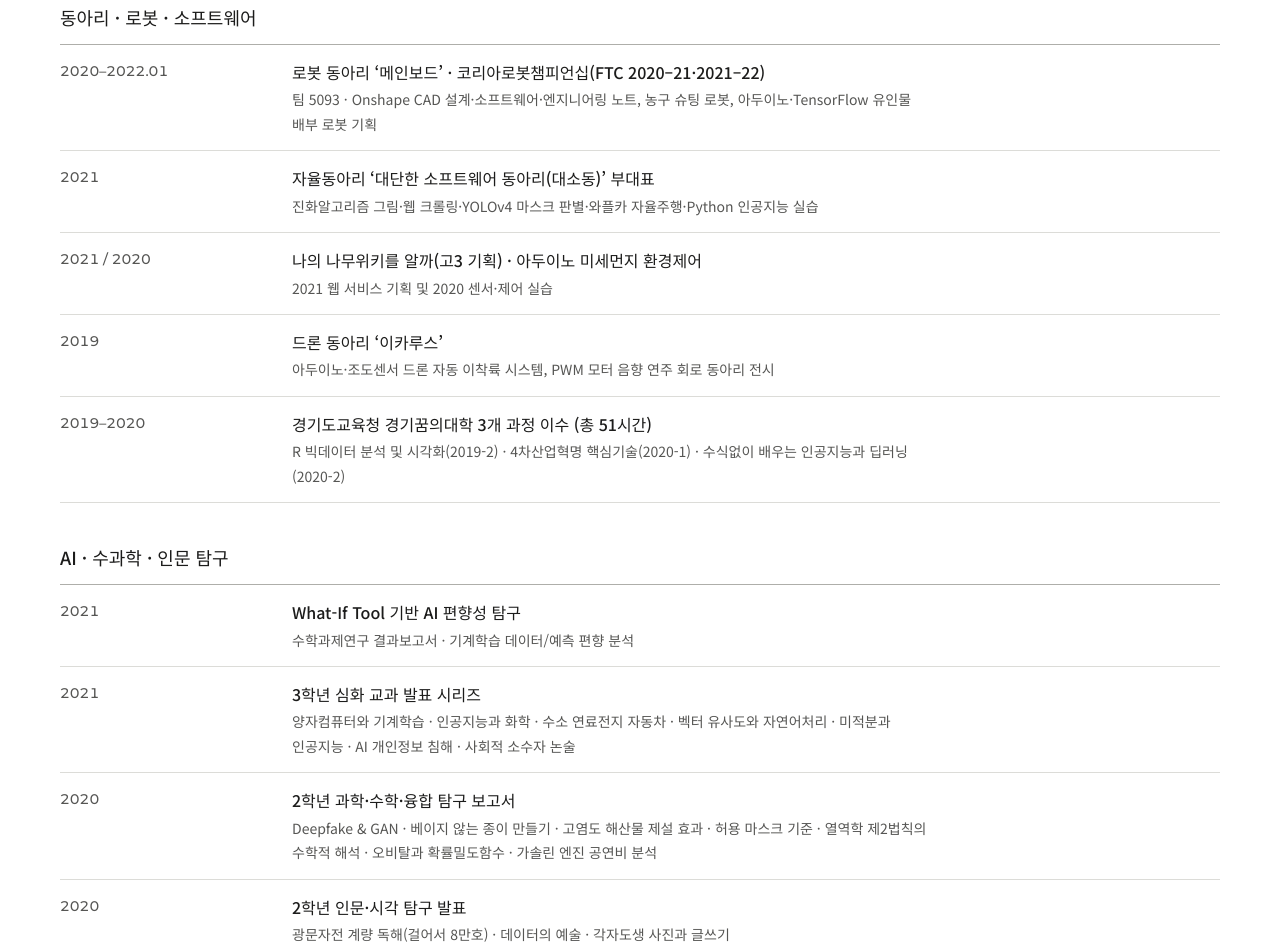
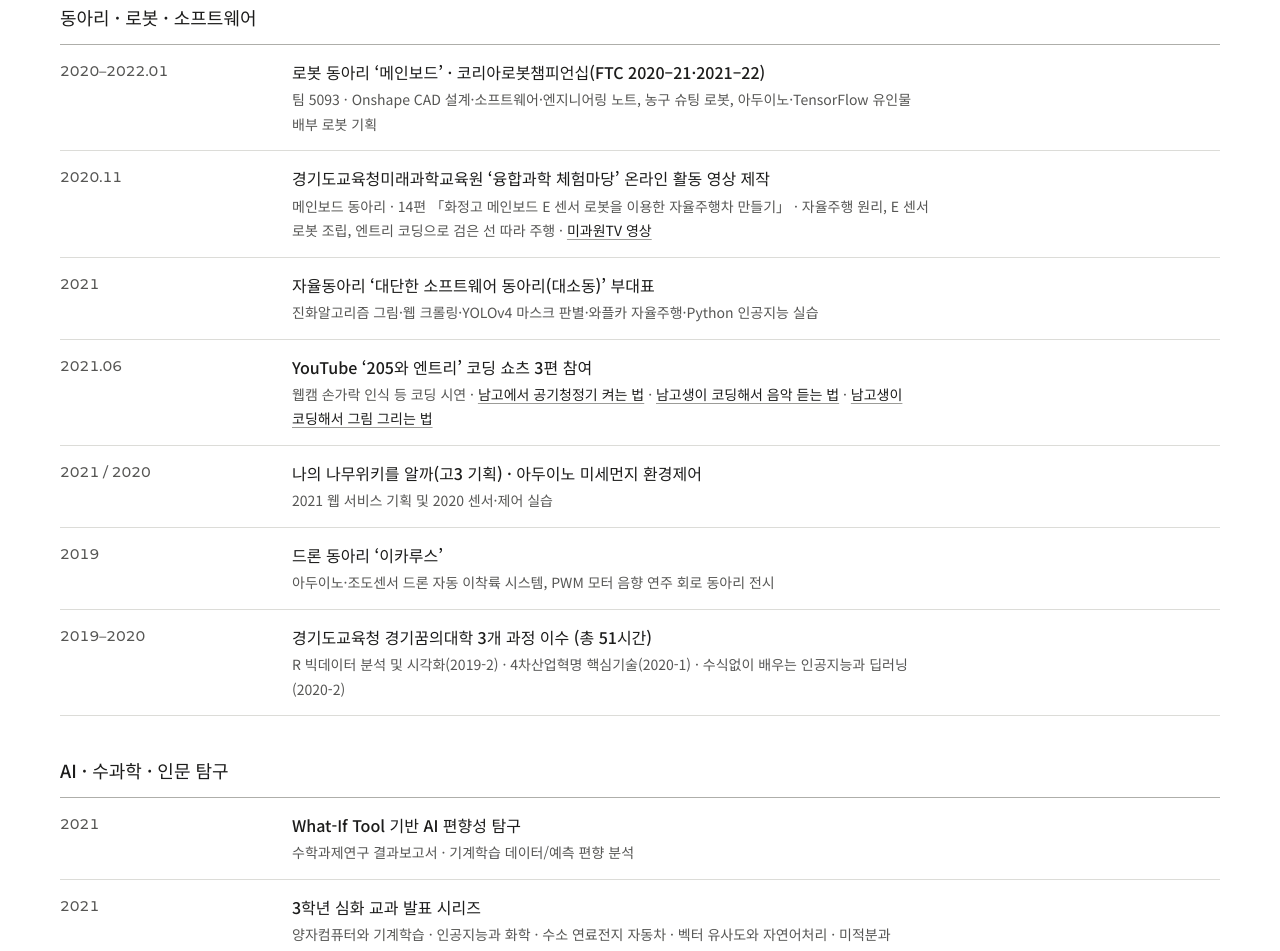
Before and after one commit to mrpc2003/mrpc2003.github.io, a plain HTML site: page archive.html in a window 1280 px wide. Shown: the part 6483-7434 px from the top of the page. Drawn offline with Linux system fonts and the light colour scheme.

Commit message:
Archive: add Gyeonggi science-education club video (2020) and coding shorts (2021)

```diff
--- a/archive.html
+++ b/archive.html
@@ -171,7 +171,9 @@
       <h3 class="era-sub">동아리 · 로봇 · 소프트웨어</h3>
       <ul class="tl">
         <li><span class="tl-d">2020–2022.01</span><div class="tl-b"><strong>로봇 동아리 ‘메인보드’ · 코리아로봇챔피언십(FTC 2020–21·2021–22)</strong><span class="tl-meta">팀 5093 · Onshape CAD 설계·소프트웨어·엔지니어링 노트, 농구 슈팅 로봇, 아두이노·TensorFlow 유인물 배부 로봇 기획</span></div></li>
+        <li><span class="tl-d">2020.11</span><div class="tl-b"><strong>경기도교육청미래과학교육원 ‘융합과학 체험마당’ 온라인 활동 영상 제작</strong><span class="tl-meta">메인보드 동아리 · 14편 「화정고 메인보드 E 센서 로봇을 이용한 자율주행차 만들기」 · 자율주행 원리, E 센서 로봇 조립, 엔트리 코딩으로 검은 선 따라 주행 · <a href="https://youtu.be/HP6nDNE8K48">미과원TV 영상</a></span></div></li>
         <li><span class="tl-d">2021</span><div class="tl-b"><strong>자율동아리 ‘대단한 소프트웨어 동아리(대소동)’ 부대표</strong><span class="tl-meta">진화알고리즘 그림·웹 크롤링·YOLOv4 마스크 판별·와플카 자율주행·Python 인공지능 실습</span></div></li>
+        <li><span class="tl-d">2021.06</span><div class="tl-b"><strong>YouTube ‘205와 엔트리’ 코딩 쇼츠 3편 참여</strong><span class="tl-meta">웹캠 손가락 인식 등 코딩 시연 · <a href="https://www.youtube.com/shorts/RZTFrl00mKA">남고에서 공기청정기 켜는 법</a> · <a href="https://www.youtube.com/shorts/_kXTCqN6Zq4">남고생이 코딩해서 음악 듣는 법</a> · <a href="https://www.youtube.com/shorts/ja2g0SO1muI">남고생이 코딩해서 그림 그리는 법</a></span></div></li>
         <li><span class="tl-d">2021 / 2020</span><div class="tl-b"><strong>나의 나무위키를 알까(고3 기획) · 아두이노 미세먼지 환경제어</strong><span class="tl-meta">2021 웹 서비스 기획 및 2020 센서·제어 실습</span></div></li>
         <li><span class="tl-d">2019</span><div class="tl-b"><strong>드론 동아리 ‘이카루스’</strong><span class="tl-meta">아두이노·조도센서 드론 자동 이착륙 시스템, PWM 모터 음향 연주 회로 동아리 전시</span></div></li>
         <li><span class="tl-d">2019–2020</span><div class="tl-b"><strong>경기도교육청 경기꿈의대학 3개 과정 이수 (총 51시간)</strong><span class="tl-meta">R 빅데이터 분석 및 시각화(2019-2) · 4차산업혁명 핵심기술(2020-1) · 수식없이 배우는 인공지능과 딥러닝(2020-2)</span></div></li>
```
